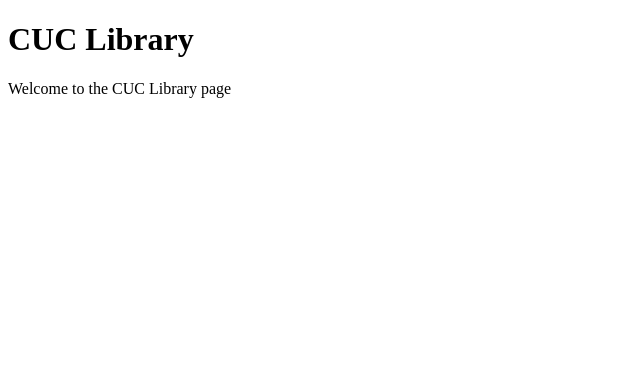
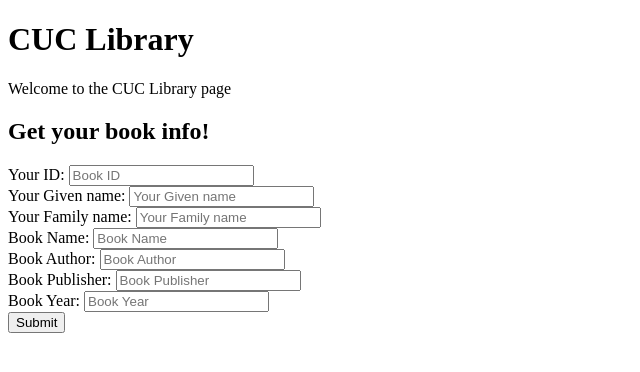
Before and after one commit to DazaTovarJ/cuc-library-server, a website: page public/index.html in a window 1280 px wide. Shown: the whole page, without its empty margins (0-640 px from the left). Drawn offline with Linux system fonts and the light colour scheme.

Commit message:
feat(static): :sparkles: Create form with book and solicitor data

```diff
--- a/public/index.html
+++ b/public/index.html
@@ -11,6 +11,39 @@
 <body>
   <h1>CUC Library</h1>
   <p>Welcome to the CUC Library page</p>
+
+  <h2>Get your book info!</h2>
+  <form action="/send" method="POST" enctype="application/x-www-form-urlencoded" name="book_info">
+    <div>
+      <label for="solicitor-id">Your ID:</label>
+      <input type="text" id="solicitor-id" name="book_id" placeholder="Book ID">
+    </div>
+    <div>
+      <label for="solicitor-given-name">Your Given name: </label>
+      <input type="text" id="solicitor-given-name" name="solicitor_name" placeholder="Your Given name">
+    </div>
+    <div>
+      <label for="solicitor-family-name">Your Family name: </label>
+      <input type="text" id="solicitor-family-name" name="solicitor_name" placeholder="Your Family name">
+    </div>
+    <div>
+      <label for="book-name">Book Name:</label>
+      <input type="text" id="book-name" name="book_name" placeholder="Book Name">
+    </div>
+    <div>
+      <label for="book-author">Book Author:</label>
+      <input type="text" id="book-author" name="book_author" placeholder="Book Author">
+    </div>
+    <div>
+      <label for="book-publisher">Book Publisher:</label>
+      <input type="text" id="book-publisher" name="book_publisher" placeholder="Book Publisher">
+    </div>
+    <div>
+      <label for="book-year">Book Year:</label>
+      <input type="text" id="book-year" name="book_year" placeholder="Book Year">
+    </div>
+    <input type="submit" value="Submit">
+  </form>
 </body>
 
 </html>
```
